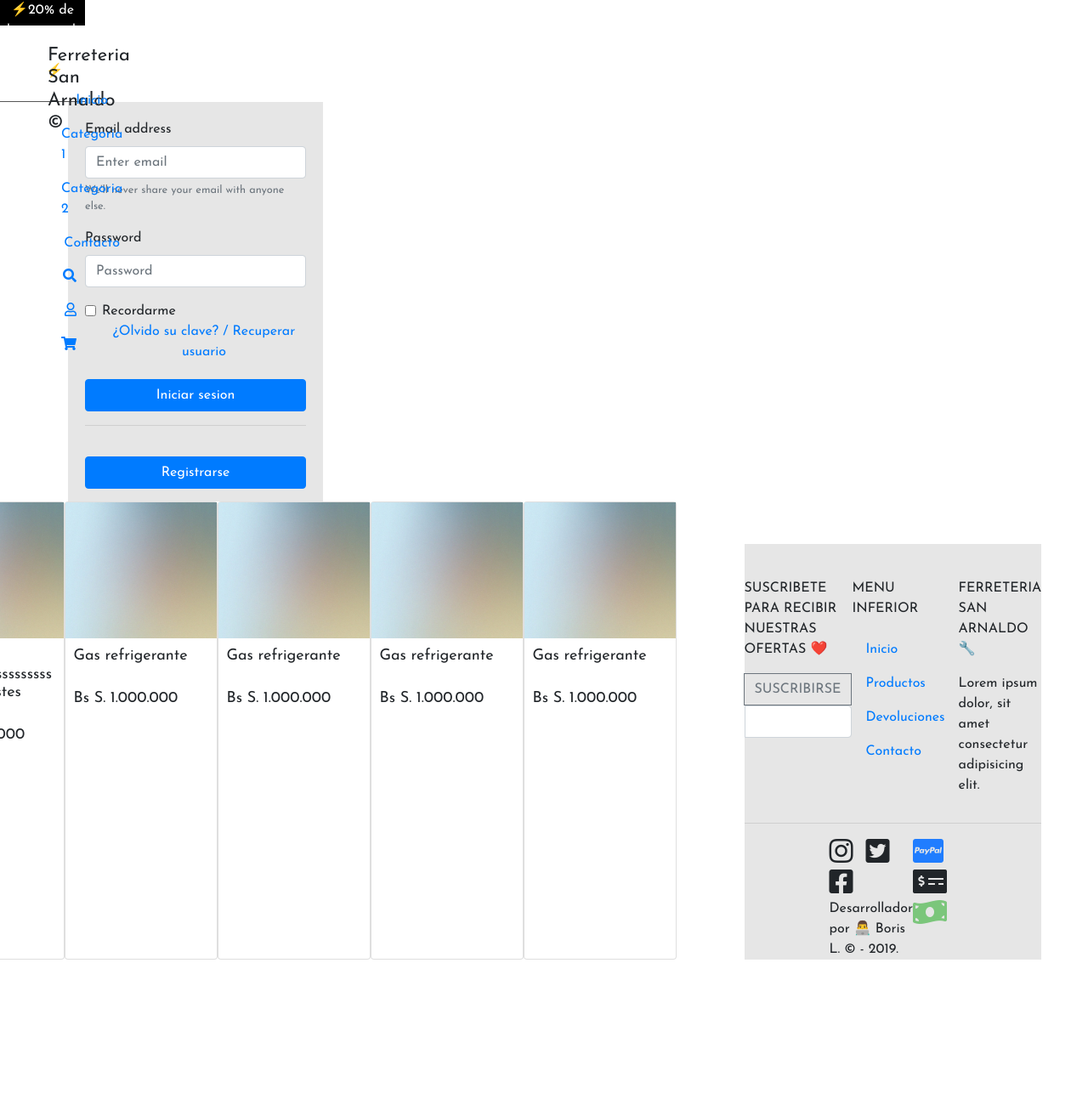
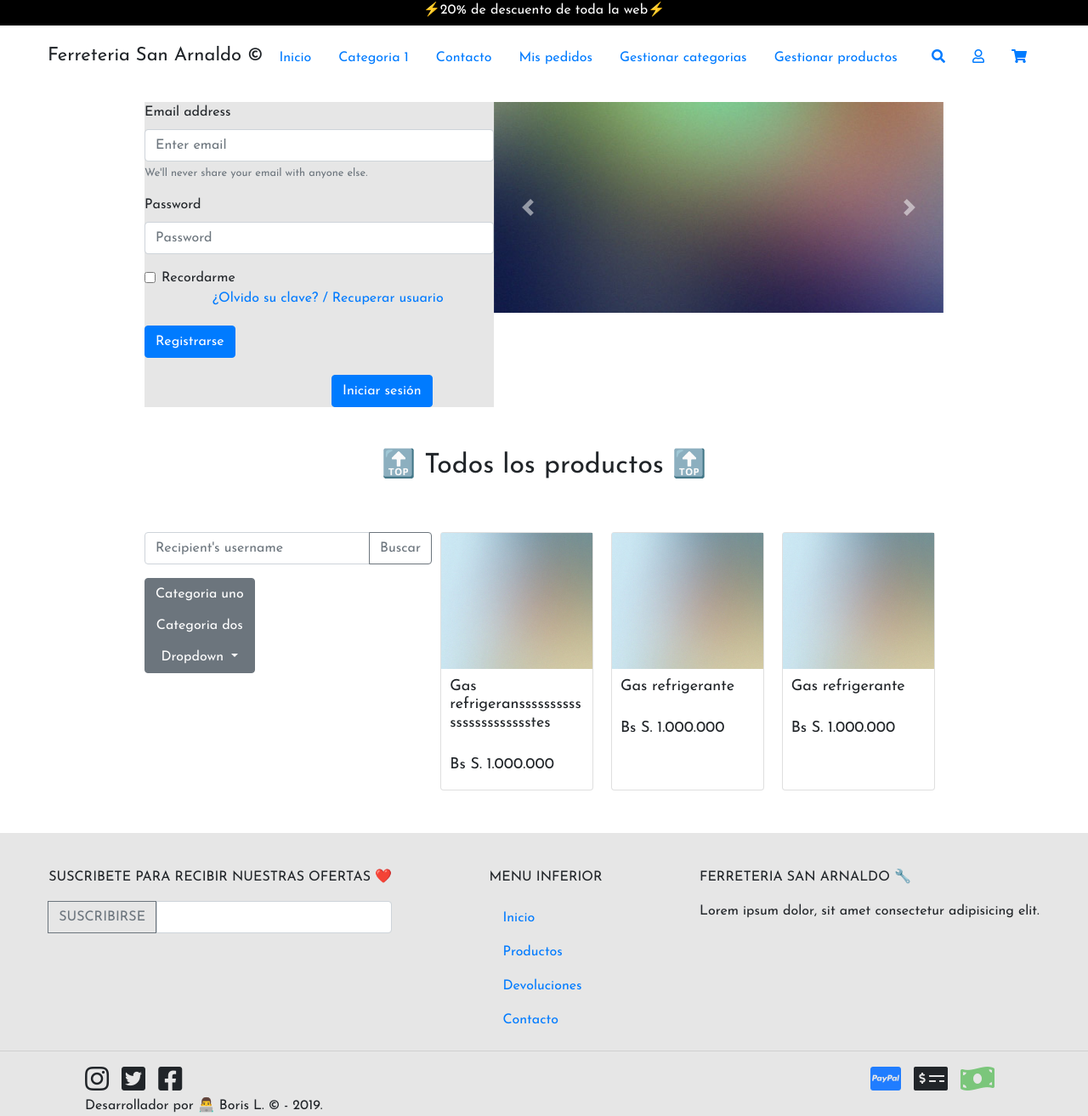
Before and after one commit to borizz1414/tienda, a PHP site: page /udemyphp/ in a window 1280 px wide. Shown: the whole page at 85% size. Before the commit the page ends 1129 px from the top, so only its background shows below. Run offline with PHP 8.4, Linux system fonts and the light colour scheme; some libraries are stand-ins or nearby versions.

Commit message:
Retocando el maquetado

```diff
--- a/assets/css/estilos.css
+++ b/assets/css/estilos.css
@@ -6,14 +6,10 @@
 }
 
 /* -------------- CABECERA -------------*/
-.contenedor{
-    width: 100px;
-}
 .header {
     height: 120px;
     display: flex;
     flex-direction: column;
-    border-bottom:1px solid rgb(87, 87, 87);
 }
 
 .ofertas-header {
@@ -52,45 +48,36 @@
     flex: 1 1 auto;
 }
 
-
+/*---------------contenedor-section----------*/
+.contenedor-section{
+    margin-left:170px;
+    margin-right: 170px;
+}
 /*------banner - login-----*/
 .banner-login{
     display: flex;
-    justify-content: flex-start;
-    padding: 20px;
+    justify-content: space-around;
 }
-.banner{
-    width: 100%;
-    he
+.banner,.login-register{
+    flex:1 1 auto;
 }
 .login-register{
-    width: 300px;
-    margin-left:80px;
-    margin-right: 30px;
-    height: 470px;
-    background:#e6e6e6;
-    padding:20px;
+    background: #e6e6e6;
+}
 
-}
-.container-banner{
-    display: flex;
-justify-content: center;
-width: 900px;
-
-}
-#btn-registrar{
-    width: 100%;
-}
-#olvido_clave label{
-    text-align: center;
-}
 /*¨--------------PRODUCTOS-----------*/
 .productos {
     display: flex;
-    margin-left: 80px;
-    margin-right: 80px;
     justify-content: space-around;
 
+}
+.all-products{
+display: flex;
+justify-content: space-around;
+flex: 1 1 auto;
+}
+.categorias-product{
+    flex:1 1 auto;
 }
 
 .texto-productos {
@@ -193,7 +180,9 @@ width: 900px;
     letter-spacing: 10px;
 }
 
-
+#olvido_clave {
+    margin-left: 60px;
+}
 
 #btn-registrar,
 #btn-login {
--- a/index_maqueta.php
+++ b/index_maqueta.php
@@ -72,6 +72,7 @@
       </nav>
 
     </header>
+    <div class="contenedor-section">
     <!-- BANNER -->
     <section class="banner">
       <div id="carouselExampleControls" class="carousel slide" data-ride="carousel">
@@ -191,6 +192,7 @@
       </div>
       <hr>
     </section>
+</div>
     <section class="mapa">
       <div class="maps-form">
         <form>
--- a/views/layout/footer.php
+++ b/views/layout/footer.php
@@ -47,9 +47,10 @@
           <i class="fas fa-money-bill-wave" id="billete"> </i>
         </div>
       </div>
+</div>
+ </div>
+    </footer>
 
-    </footer>
-  </div>
   <!--SCRIPT-->
   <script src="https://code.jquery.com/jquery-3.3.1.slim.min.js"
     integrity="sha384-q8i/X+965DzO0rT7abK41JStQIAqVgRVzpbzo5smXKp4YfRvH+8abtTE1Pi6jizo" crossorigin="anonymous">
--- a/views/layout/header.php
+++ b/views/layout/header.php
@@ -1,4 +1,4 @@
-<!DOCTYPE html>
+ <!DOCTYPE html>
 <html lang="en">
 
 <head>
@@ -39,12 +39,18 @@
               <a class="nav-link" href="#">Categoria 1</a>
             </li>
             <li class="nav-item">
-              <a class="nav-link" href="#">Categoria 2</a>
+              <a class="nav-link" href="#">Contacto</a>
             </li>
             <li class="nav-item">
-              <a class="nav-link" href="#">Contacto</a>
+              <a class="nav-link" href="#">Mis pedidos</a>
             </li>
-        </ul>
+            <li class="nav-item">
+              <a class="nav-link" href="#">Gestionar categorias</a>
+            </li>
+            <li class="nav-item">
+              <a class="nav-link" href="#">Gestionar productos</a>
+            </li>
+          </ul>
         </div>
         <div class="iconos">
           <ul class="nav justify-content-end">
@@ -63,3 +69,4 @@
       </nav>
 
     </header>
+    <div class="contenedor-section">
--- a/views/layout/slider.php
+++ b/views/layout/slider.php
@@ -1,6 +1,8 @@
+ <!-- BANNER -->
 
-      <div class="login-register">
-        <div class="container-login">
+<!-- BANNER -->
+<div class="banner-login">
+<div class="login-register">
       <?php if(!isset($_SESSION['identity'])): ?>
     <div class="maps-form">
         <form action="<?=base_url?>usuario/login" method="POST">
@@ -20,33 +22,28 @@
             <a href="" id="olvido_clave"><label class="form-check-label" for="exampleCheck1">¿Olvido su clave? /
                 Recuperar usuario</label></a>
           </div>
-          <button type="submit" class="btn btn-primary" id="btn-registrar" value="registrarse">Iniciar sesion</button>
-          <hr>
           <button type="submit" class="btn btn-primary" id="btn-registrar" value="registrarse">Registrarse</button>
 
-
+          <button type="submit" class="btn btn-primary" id="btn-login">Iniciar sesión</button>
         </form>
       </div>
-    </div>
 <?php else: ?>
 <h3><?= $_SESSION['identity']->nombre ?></h3>
 <h3><?= $_SESSION['identity']->apellidos ?></h3>
 <?php endif; ?>
 
       </div>
-      <!-- BANNER -->
-      <div class="container-banner">
- <div class="banner">
+<section class="banner">
       <div id="carouselExampleControls" class="carousel slide" data-ride="carousel">
         <div class="carousel-inner">
           <div class="carousel-item active">
-            <img class="d-block w-100" src="<?=base_url?>assets/img/pic09.jpg" alt="First slide">
+            <img class="d-block w-100" src="assets/img/pic09.jpg" alt="First slide">
           </div>
           <div class="carousel-item">
-            <img class="d-block w-100" src="<?=base_url?>assets/img/pic08.jpg" alt="Second slide">
+            <img class="d-block w-100" src="assets/img/pic08.jpg" alt="Second slide">
           </div>
           <div class="carousel-item">
-            <img class="d-block w-100" src="<?=base_url?>assets/img/pic09.jpg" alt="Third slide">
+            <img class="d-block w-100" src="assets/img/pic09.jpg" alt="Third slide">
           </div>
         </div>
         <a class="carousel-control-prev" href="#carouselExampleControls" role="button" data-slide="prev">
@@ -58,4 +55,6 @@
           <span class="sr-only">Next</span>
         </a>
       </div>
-</div>
+</section>
+
+  </div>
--- a/views/producto/destacados.php
+++ b/views/producto/destacados.php
@@ -8,6 +8,31 @@
     </div>
  <!--CONTENIDO CENTRAL-->
  <section class="productos">
+     <div class="categorias-product">
+     <div class="input-group mb-3">
+  <input type="text" class="form-control" placeholder="Recipient's username" aria-label="Ingrese el nombre del producto" aria-describedby="button-addon2">
+  <div class="input-group-append">
+    <button class="btn btn-outline-secondary" type="button" id="button-addon2">Buscar</button>
+  </div>
+</div>
+         <div class="categorias-items">
+         <div class="btn-group-vertical" role="group" aria-label="Button group with nested dropdown">
+  <button type="button" class="btn btn-secondary">Categoria uno</button>
+  <button type="button" class="btn btn-secondary">Categoria dos</button>
+
+  <div class="btn-group" role="group">
+    <button id="btnGroupDrop1" type="button" class="btn btn-secondary dropdown-toggle" data-toggle="dropdown" aria-haspopup="true" aria-expanded="false">
+      Dropdown
+    </button>
+    <div class="dropdown-menu" aria-labelledby="btnGroupDrop1">
+      <a class="dropdown-item" href="#">Dropdown link</a>
+      <a class="dropdown-item" href="#">Dropdown link</a>
+    </div>
+  </div>
+</div>
+         </div>
+     </div>
+     <div class="all-products">
      <div class="card">
          <div class="img">
              <img src="assets/img/pic01.jpg">
@@ -41,26 +66,6 @@
              <h2>Bs S. 1.000.000</h2>
          </div>
      </div>
-     <div class="card">
-         <div class="img">
-             <img src="assets/img/pic01.jpg">
-         </div>
-         <div class="titulo">
-             <h1>Gas refrigerante</h1>
-         </div>
-         <div class="precio">
-             <h2>Bs S. 1.000.000</h2>
-         </div>
-     </div>
-     <div class="card">
-         <div class="img">
-             <img src="assets/img/pic01.jpg">
-         </div>
-         <div class="titulo">
-             <h1>Gas refrigerante</h1>
-         </div>
-         <div class="precio">
-             <h2>Bs S. 1.000.000</h2>
-         </div>
-     </div>
+    </div>
  </section>
+ </div>
```
